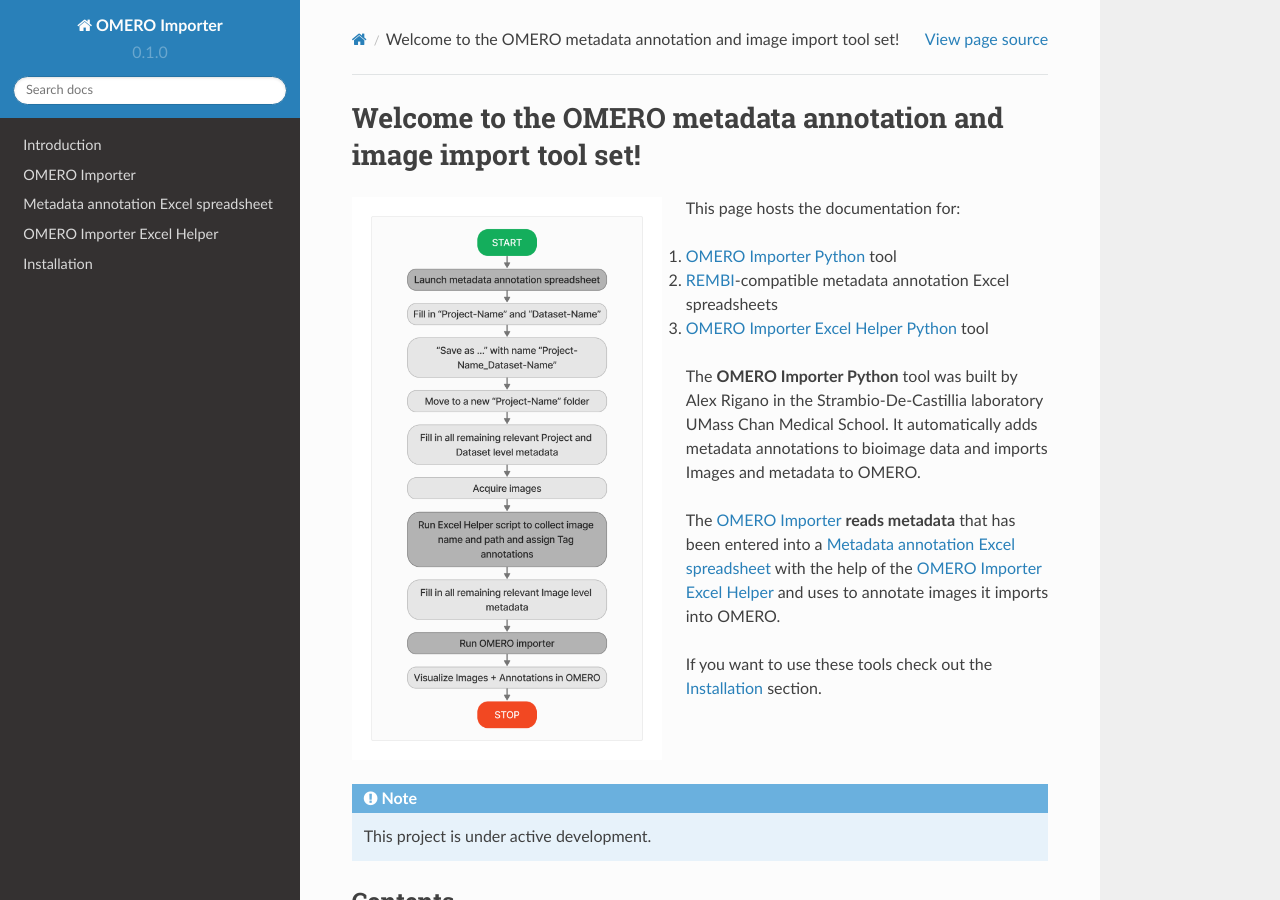
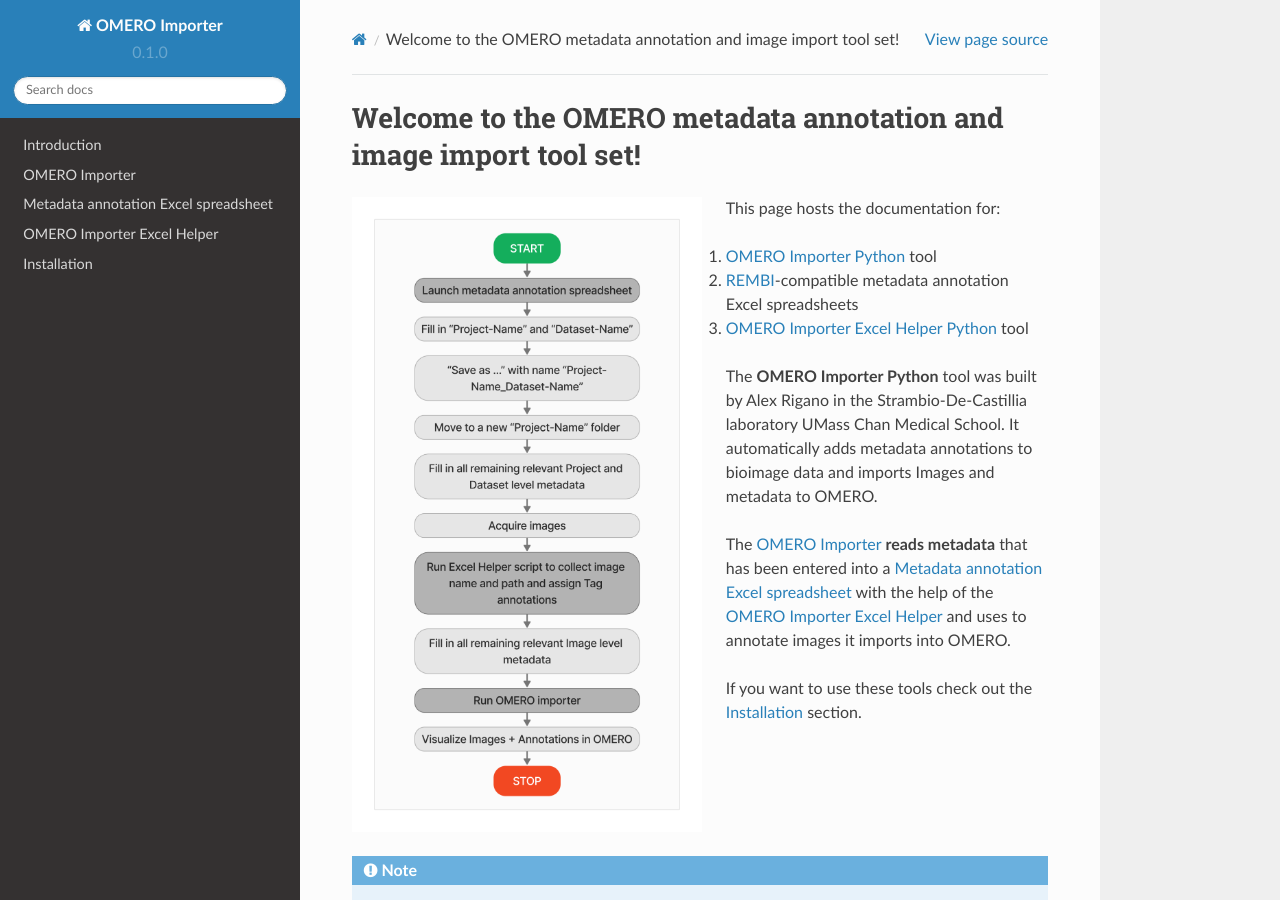
Before and after one commit to WU-BIMAC/OmeroImporterPy-docs, a Sphinx documentation site: the page built from docs/source/index.rst, in a window 1280 px wide and 900 px high. Built offline with Sphinx 7.4.7 and the Read the Docs theme 2.0.0, drawn with Linux system fonts in a browser that asks for light colours.

Commit message:
Update index.rst

```diff
--- a/docs/source/index.rst
+++ b/docs/source/index.rst
@@ -3,7 +3,7 @@
 ===================================================================
 
 .. image:: figures/OMEROImporterPython_Flow-Chart.png
-   :width: 310px
+   :width: 350px
    :align: left
 
 This page hosts the documentation for:
```
